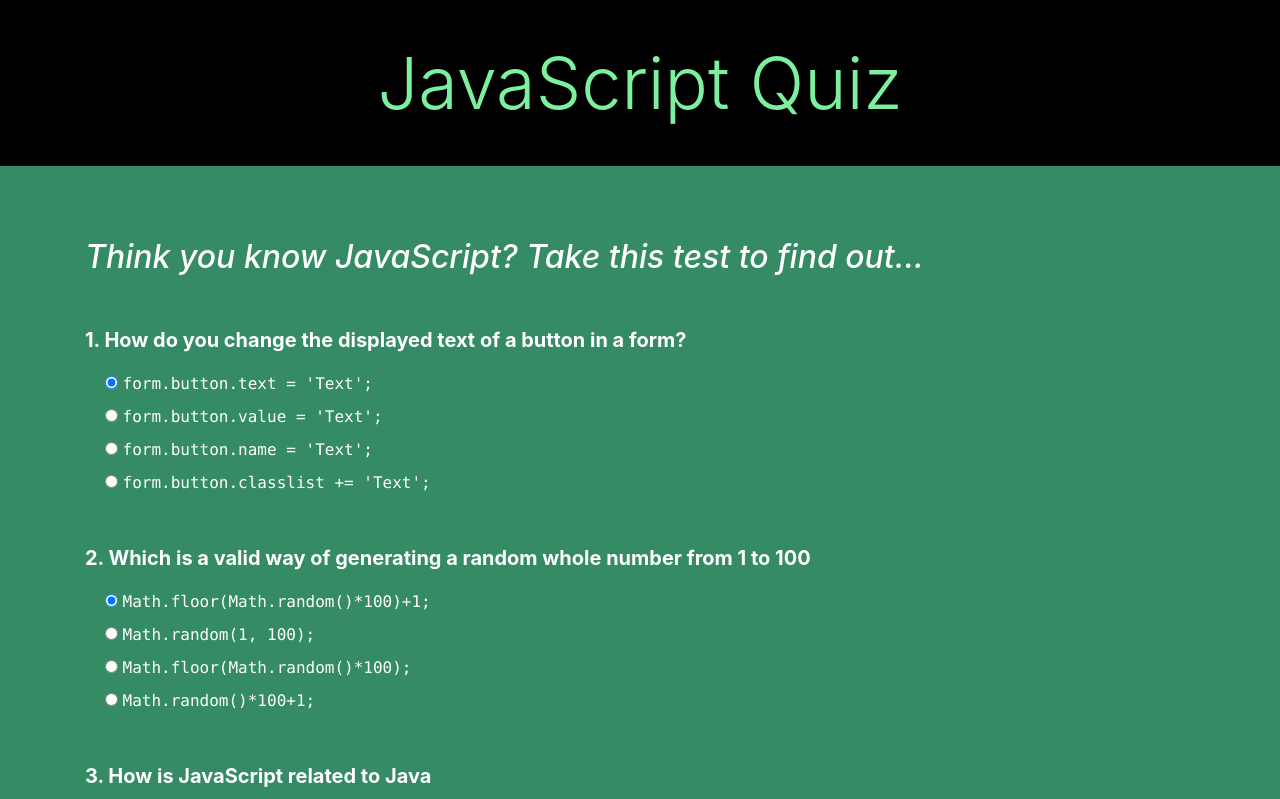
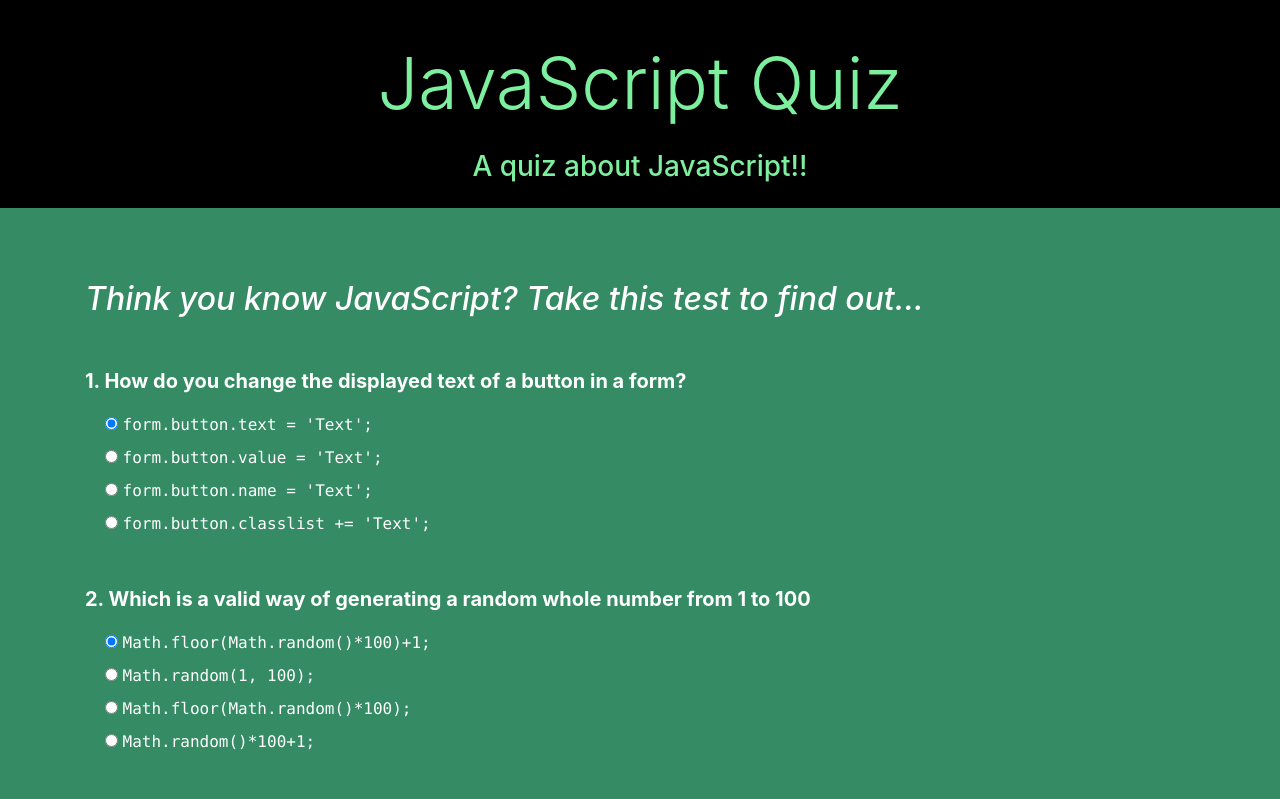
Before and after one commit to LillyLaFrog/JavaScript-Quiz, a plain HTML site: page index.html in a window 1280 px wide. Shown: the top 799 px of the page. Drawn offline with nearby package versions, Linux system fonts and the light colour scheme.

Commit message:
add subtitle to intro section

```diff
--- a/index.html
+++ b/index.html
@@ -12,6 +12,7 @@
     <div class="intro py-3 text-center">
         <div class="container">
             <h2 class="display-3 my-4">JavaScript Quiz</h2>
+            <h3>A quiz about JavaScript!!</h3>
         </div>
     </div>
     <!--Result Section-->
```
